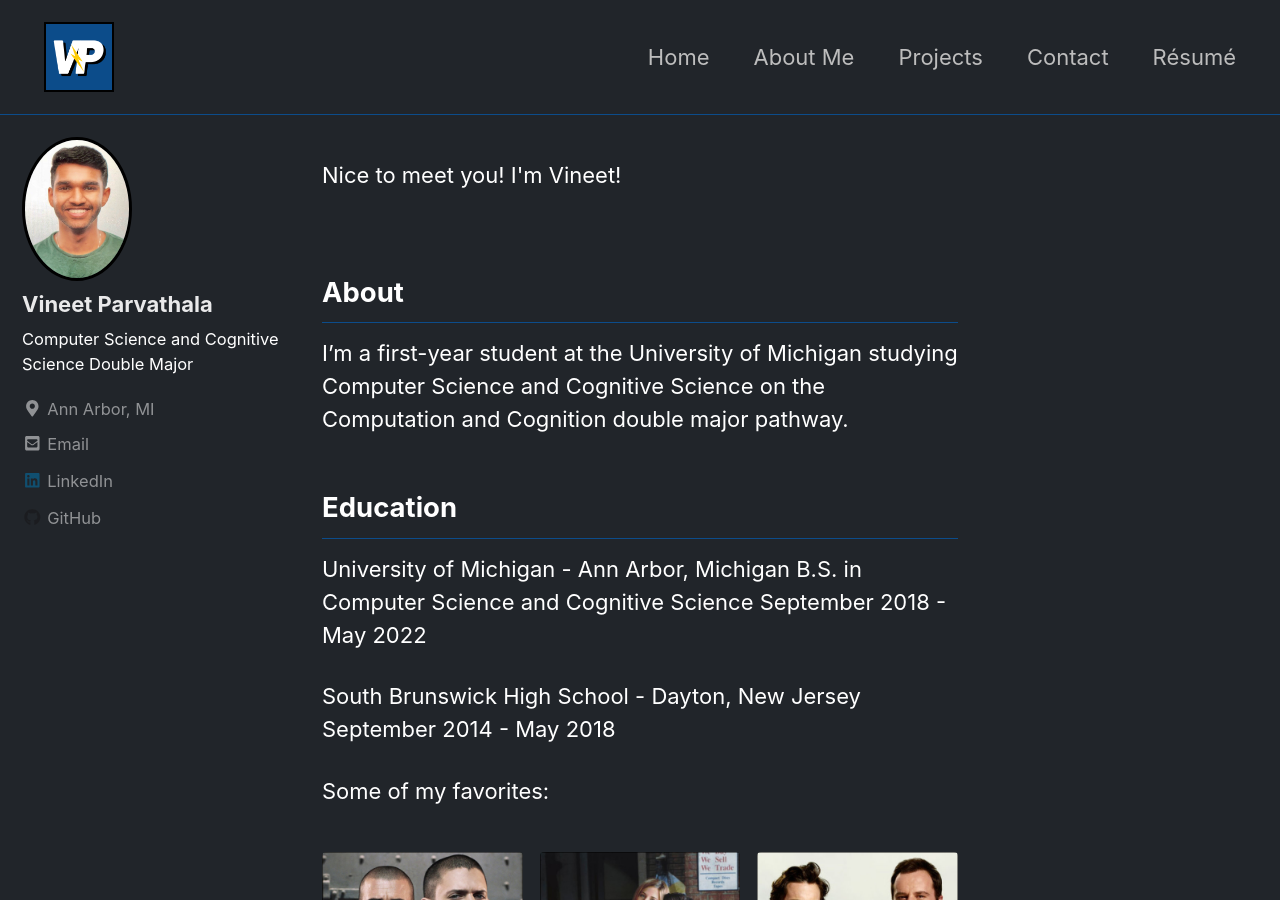
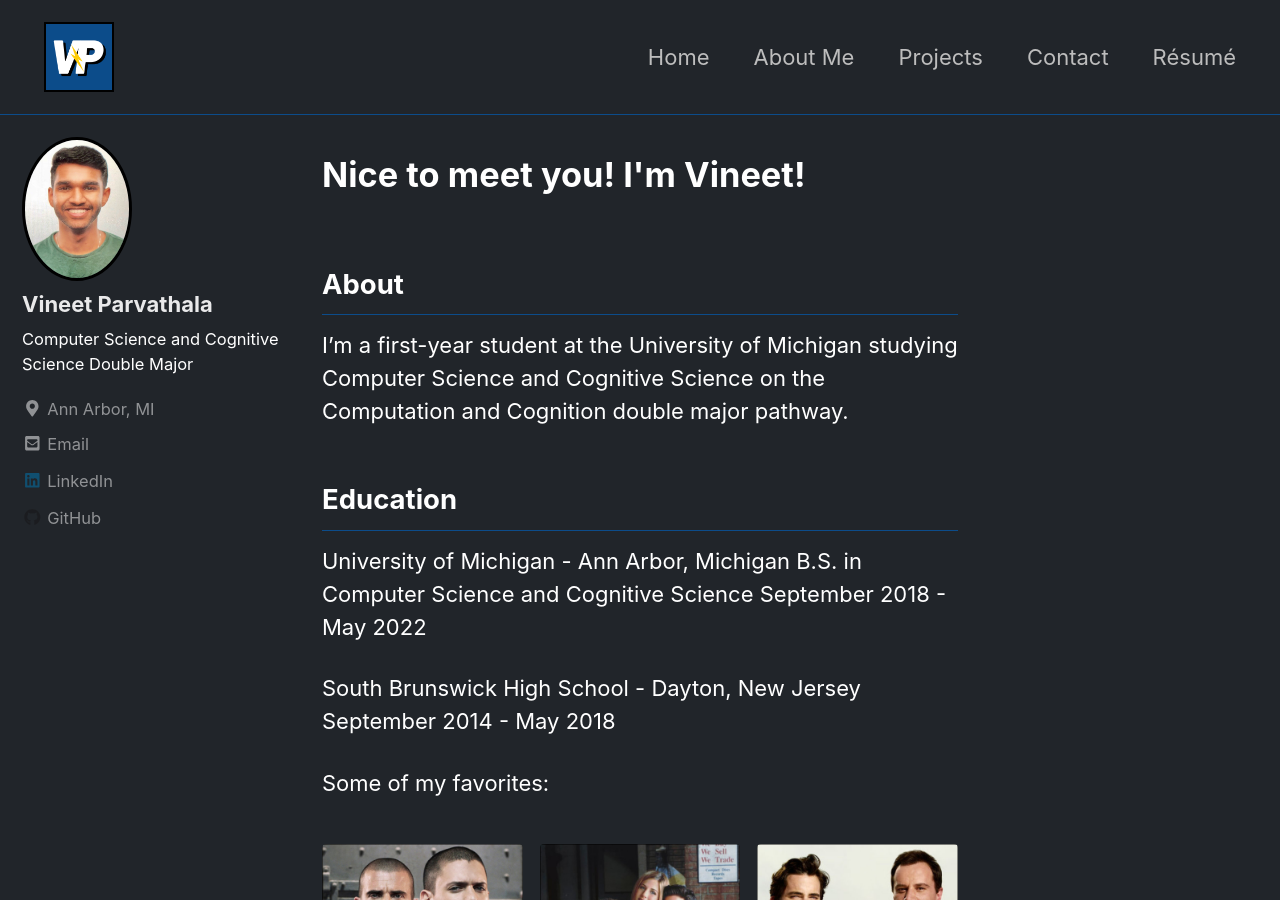
Before and after one commit to vparv/vparv.github.io, a Jekyll site: the page built from _pages/about.md, in a window 1280 px wide and 900 px high. Built offline with Jekyll 4.4.1, drawn with Linux system fonts in a browser that asks for light colours; cached includes are drawn as plain includes; nearby versions of some CDN libraries; library files that are not in the unit come from our copies.

Commit message:
updated about me

```diff
--- a/_layouts/single.html
+++ b/_layouts/single.html
@@ -24,9 +24,7 @@
     {% if page.last_modified_at %}<meta itemprop="dateModified" content="{{ page.last_modified_at | date: "%B %d, %Y" }}">{% endif %}
 
     <div class="page__inner-wrap">
-      <div id="myHeader" class = "Nice to meet you! I'm Vineet! hinge animatedd">
-        <p> Nice to meet you! I'm Vineet! </p>
-      </div>
+
       {% unless page.header.overlay_color or page.header.overlay_image %}
         <header>
           {% if page.title %}<h1 id="page-title" class="page__title" itemprop="headline">{{ page.title | markdownify | remove: "<p>" | remove: "</p>" }}</h1>{% endif %}
@@ -35,8 +33,11 @@
           {% endif %}
         </header>
       {% endunless %}
+      <div id="myHeader" class = "Nice to meet you! I'm Vineet! hinge animatedd">
+        <h1> Nice to meet you! I'm Vineet! </h1>
+      </div>
 
-      <section class="page__content" itemprop="text">
+      <section class="page__content rotateInUpLeft animated" itemprop="text">
         {% if page.toc %}
           <aside class="sidebar__right {% if page.toc_sticky %}sticky{% endif %}">
             <nav class="toc">
```
